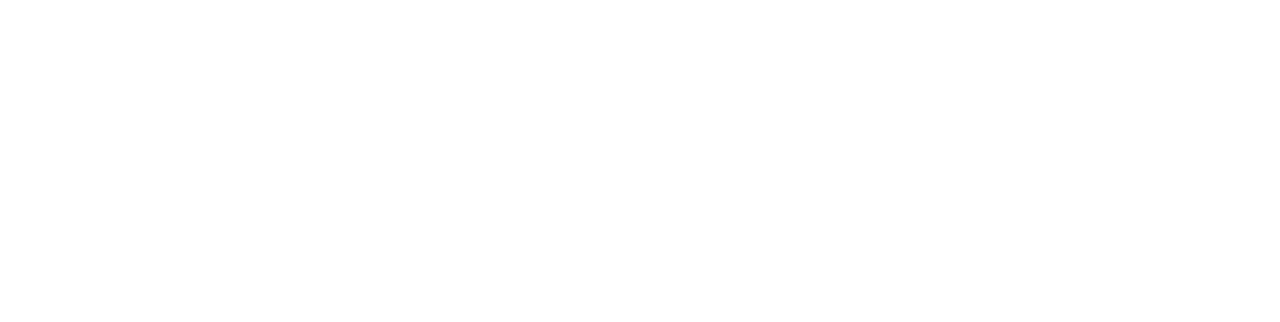
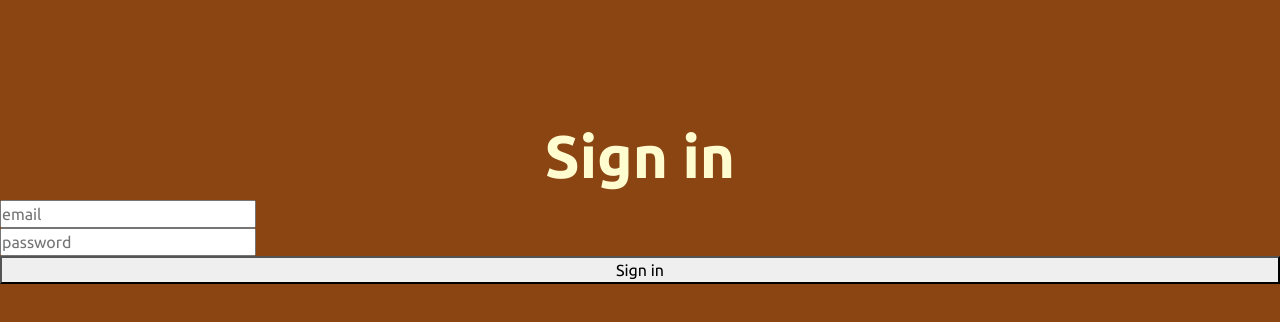
Before and after one commit to jarenas1/RIWI-RESTAURANT, a website built with Vite: page src/pages/signin.html in a window 1280 px wide. Built offline with nearby package versions, Linux system fonts and the light colour scheme.

Commit message:
form-structure

```diff
--- a/src/pages/signin.html
+++ b/src/pages/signin.html
@@ -5,19 +5,31 @@
     <meta name="viewport" content="width=device-width, initial-scale=1.0">
     <meta name="description"
         content="" />
-    <meta name="keywords" content=">
-    <meta name="sitedomain" content= />
+    <meta name="keywords" content="">
+    <meta name="sitedomain" content="riwi.com" />
     <meta name="organization" content="Riwi_Dell" />
     <meta name="author" content=" @jarenas1" />
-    <meta name="designer" content=" @jarenas1/>
+    <meta name="designer" content=" @jarenas1"/>
     <meta name="copyright" content="© 2024Riwi Restaurant. Todos los derechos reservados">
     <meta name="robots" content="index,follow" />
     <meta name="googlebot" content="index,follow" />
-    <meta name="revisit-after" content="15days" />
-    <title>Document</title>
+    <meta name="revisit-after" content="15days"/>
+    <title>Sign in</title>
 </head>
 <body>
-    <main></main>
+    <header></header>
+
+    <main>
+        <h1 class="text-center">Sign in</h1>
+
+        <section class="w-100 d-flex justify-content-center">
+            <form action="" id="form" class="d-flex flex-column w-100 " >
+                <input type="email" name="email" id="email" placeholder="email" required>
+                <input type="password" name="password" id="password" placeholder="password" required>
+                <button type="submit">Sign in</button>
+            </form>
+        </section>
+    </main>
     <script type="module" src="../js/signin.js"></script>
 </body>
 </html>
--- a/src/scss/signin.scss
+++ b/src/scss/signin.scss
@@ -14,3 +14,21 @@ $color-text: #FFFDD0;
     box-sizing: border-box;
     font-family: "Ubuntu", sans-serif;
 }
+body{
+    background-color: $color-background;
+    color: $color-text;
+}
+
+h1{
+    color: $color-text;
+    margin-top: 15vh;
+    font-size: 60px;
+    font-weight: bold;
+}
+section{
+    form{
+        input{
+            width: 20%;
+        }
+    }
+}
```
